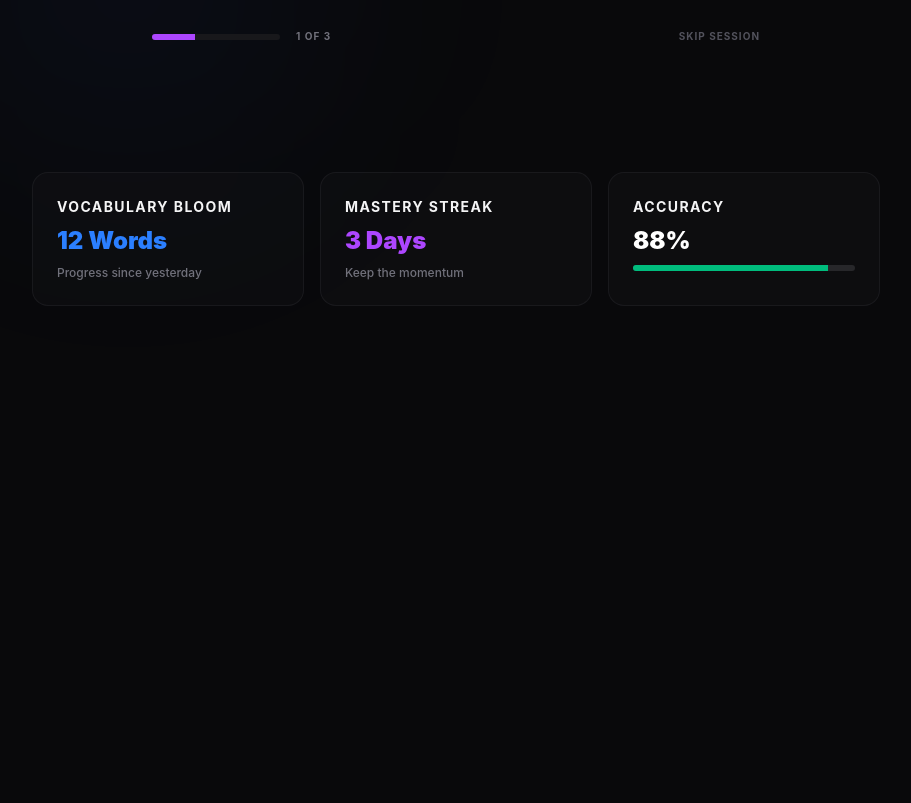
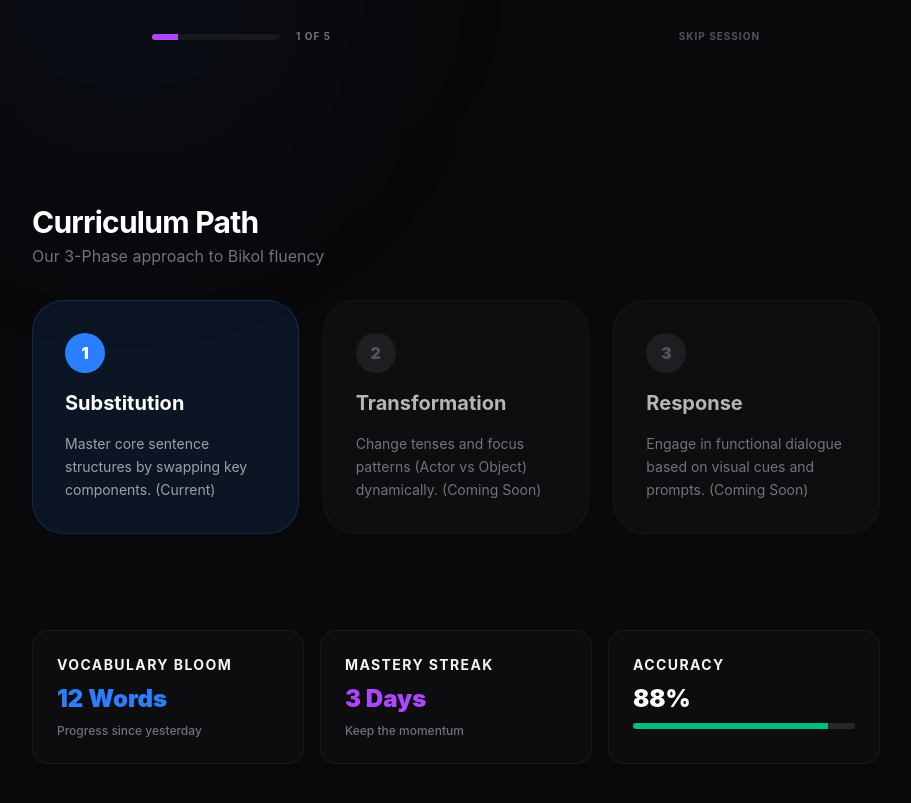
Before and after one commit to Yahiro025/bicol-app, a Next.js app: page /learn in a window 1280 px wide. Shown: the part 1200-2003 px from the top of the page, without its empty margins (184-1095 px from the left). Before the commit the page ends 1634 px from the top, so only its background shows below. Built offline with nearby package versions, Linux system fonts and the light colour scheme.

Commit message:
completed a navigation audit and updated the   application to ensure all implemented features from Phases 1, 2,   and 3 are discoverable and connected.

```diff
--- a/app/learn/page.tsx
+++ b/app/learn/page.tsx
@@ -29,6 +29,20 @@ const MOCK_DRILLS: DrillType[] = [
     cue: "dakula",
     expectedAnswer: "Dakula an saiyang harong.",
     explanation: "Sentences often start with the adjective (Predicate-Initial order).",
+  },
+  {
+    id: "4",
+    baseSentence: "Nagbakál ako nin kakanon.",
+    cue: "tinapay",
+    expectedAnswer: "Nagbakál ako nin tinapay.",
+    explanation: "Objects of actor-focus verbs are marked with 'nin'.",
+  },
+  {
+    id: "5",
+    baseSentence: "Nagbakál ako nin tinapay.",
+    cue: "sira",
+    expectedAnswer: "Nagbakál ako nin sira.",
+    explanation: "'Sira' (fish) is a common object in Bikol cuisine.",
   }
 ];
 
@@ -126,6 +140,36 @@ export default function LearnPage() {
           <SubstitutionDrill drills={MOCK_DRILLS} onComplete={handleComplete} />
         </section>
 
+        {/* Phase Roadmap */}
+        <section className="space-y-8 pt-20">
+          <div className="flex flex-col md:flex-row md:items-end justify-between gap-4">
+            <div>
+              <h2 className="text-3xl font-display font-bold text-white tracking-tight">Curriculum Path</h2>
+              <p className="text-zinc-500 mt-1">Our 3-Phase approach to Bikol fluency</p>
+            </div>
+          </div>
+
+          <div className="grid gap-6 md:grid-cols-3">
+            <div className="p-8 bg-blue-500/10 border border-blue-500/20 rounded-[32px] space-y-4">
+              <div className="w-10 h-10 bg-blue-500 text-white rounded-full flex items-center justify-center font-black">1</div>
+              <h3 className="text-xl font-bold text-white">Substitution</h3>
+              <p className="text-zinc-400 text-sm leading-relaxed">Master core sentence structures by swapping key components. (Current)</p>
+            </div>
+
+            <div className="p-8 bg-zinc-900/50 border border-white/5 rounded-[32px] space-y-4 opacity-70">
+              <div className="w-10 h-10 bg-zinc-800 text-zinc-500 rounded-full flex items-center justify-center font-black">2</div>
+              <h3 className="text-xl font-bold text-white">Transformation</h3>
+              <p className="text-zinc-400 text-sm leading-relaxed">Change tenses and focus patterns (Actor vs Object) dynamically. (Coming Soon)</p>
+            </div>
+
+            <div className="p-8 bg-zinc-900/50 border border-white/5 rounded-[32px] space-y-4 opacity-70">
+              <div className="w-10 h-10 bg-zinc-800 text-zinc-500 rounded-full flex items-center justify-center font-black">3</div>
+              <h3 className="text-xl font-bold text-white">Response</h3>
+              <p className="text-zinc-400 text-sm leading-relaxed">Engage in functional dialogue based on visual cues and prompts. (Coming Soon)</p>
+            </div>
+          </div>
+        </section>
+
         <section className="grid sm:grid-cols-2 md:grid-cols-3 gap-4 pt-12">
            <div className="p-6 bg-zinc-900/30 border border-zinc-800/50 rounded-2xl space-y-2 hover:border-zinc-700 transition-colors group">
               <h3 className="text-zinc-100 font-bold text-sm uppercase tracking-widest group-hover:text-blue-400 transition-colors">Vocabulary Bloom</h3>
--- a/app/page.tsx
+++ b/app/page.tsx
@@ -97,6 +97,39 @@ export default async function HomePage() {
                 <SearchBar initialDictionary={initialDictionary} />
               </div>
 
+              {/* Quick Navigation Hub */}
+              <div className="pt-12 grid grid-cols-1 md:grid-cols-3 gap-4 max-w-4xl mx-auto">
+                <Link href="/learn" className="group p-6 bg-white/5 hover:bg-white/10 border border-white/10 rounded-3xl transition-all hover:-translate-y-1 active:scale-[0.98] text-left">
+                  <div className="w-12 h-12 bg-blue-500/20 rounded-2xl flex items-center justify-center mb-4 group-hover:scale-110 transition-transform">
+                    <span className="text-2xl">🎯</span>
+                  </div>
+                  <h3 className="text-lg font-bold text-white mb-1">Interactive Drills</h3>
+                  <p className="text-zinc-400 text-sm">Master sentence patterns through rapid substitution drills.</p>
+                </Link>
+
+                <Link href="/word/bakál" className="group p-6 bg-white/5 hover:bg-white/10 border border-white/10 rounded-3xl transition-all hover:-translate-y-1 active:scale-[0.98] text-left">
+                  <div className="w-12 h-12 bg-purple-500/20 rounded-2xl flex items-center justify-center mb-4 group-hover:scale-110 transition-transform">
+                    <span className="text-2xl">🔄</span>
+                  </div>
+                  <h3 className="text-lg font-bold text-white mb-1">Verb Conjugator</h3>
+                  <p className="text-zinc-400 text-sm">See how verbs like <span className="text-purple-400 italic">bakál</span> change across tenses.</p>
+                </Link>
+
+                <div className="group p-6 bg-white/5 border border-white/10 rounded-3xl text-left relative overflow-hidden">
+                  <div className="w-12 h-12 bg-emerald-500/20 rounded-2xl flex items-center justify-center mb-4 group-hover:scale-110 transition-transform">
+                    <span className="text-2xl">🎨</span>
+                  </div>
+                  <h3 className="text-lg font-bold text-white mb-1">Visual Grammar</h3>
+                  <div className="space-y-2">
+                    <p className="text-zinc-400 text-sm">Our smart markers help you parse structure:</p>
+                    <div className="flex flex-wrap gap-2">
+                      <span className="px-2 py-0.5 bg-blue-500/10 text-blue-500 text-[10px] font-black uppercase rounded border border-blue-500/20">SI (ACTOR)</span>
+                      <span className="px-2 py-0.5 bg-orange-500/10 text-orange-500 text-[10px] font-black uppercase rounded border border-orange-500/20">NI (OBJECT)</span>
+                    </div>
+                  </div>
+                </div>
+              </div>
+
               {/* Stats */}
               <div className="mt-16 flex flex-wrap justify-center gap-12 text-center">
                 <div className="flex flex-col items-center space-y-1">
```
